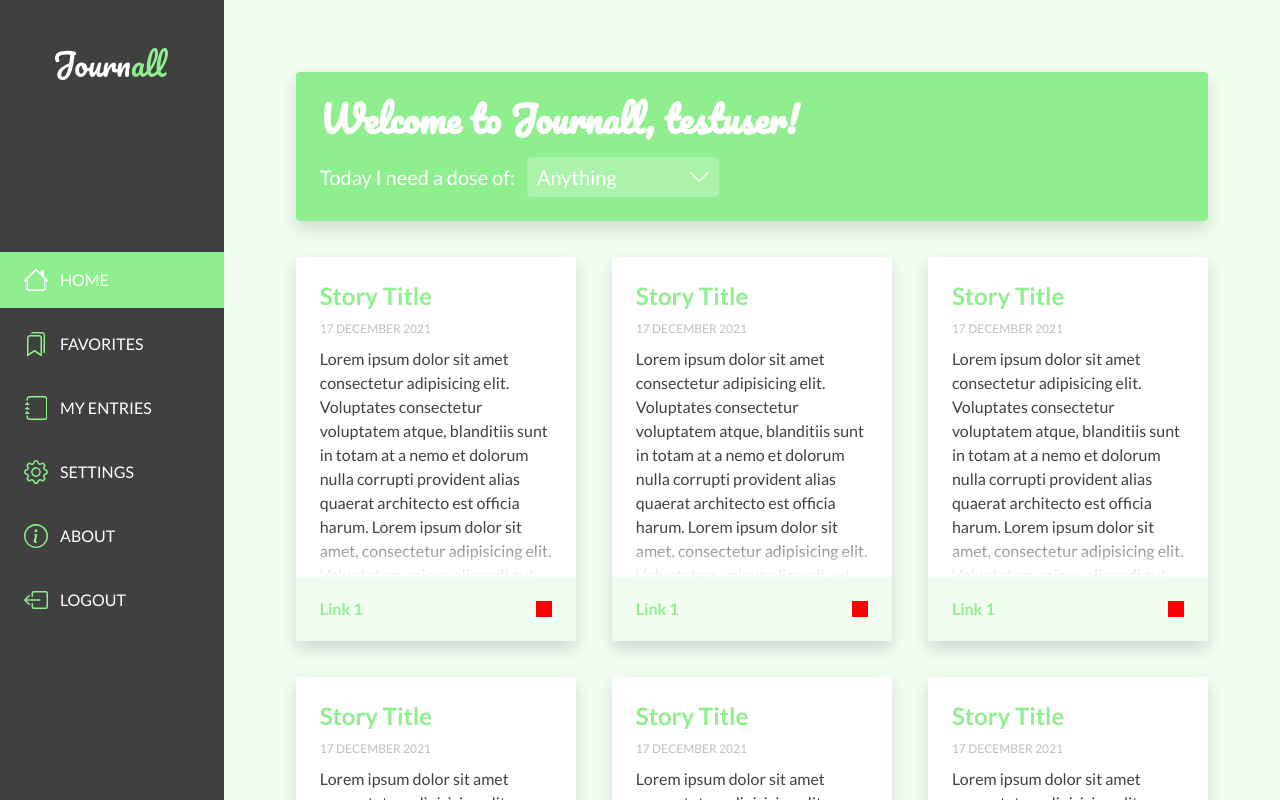
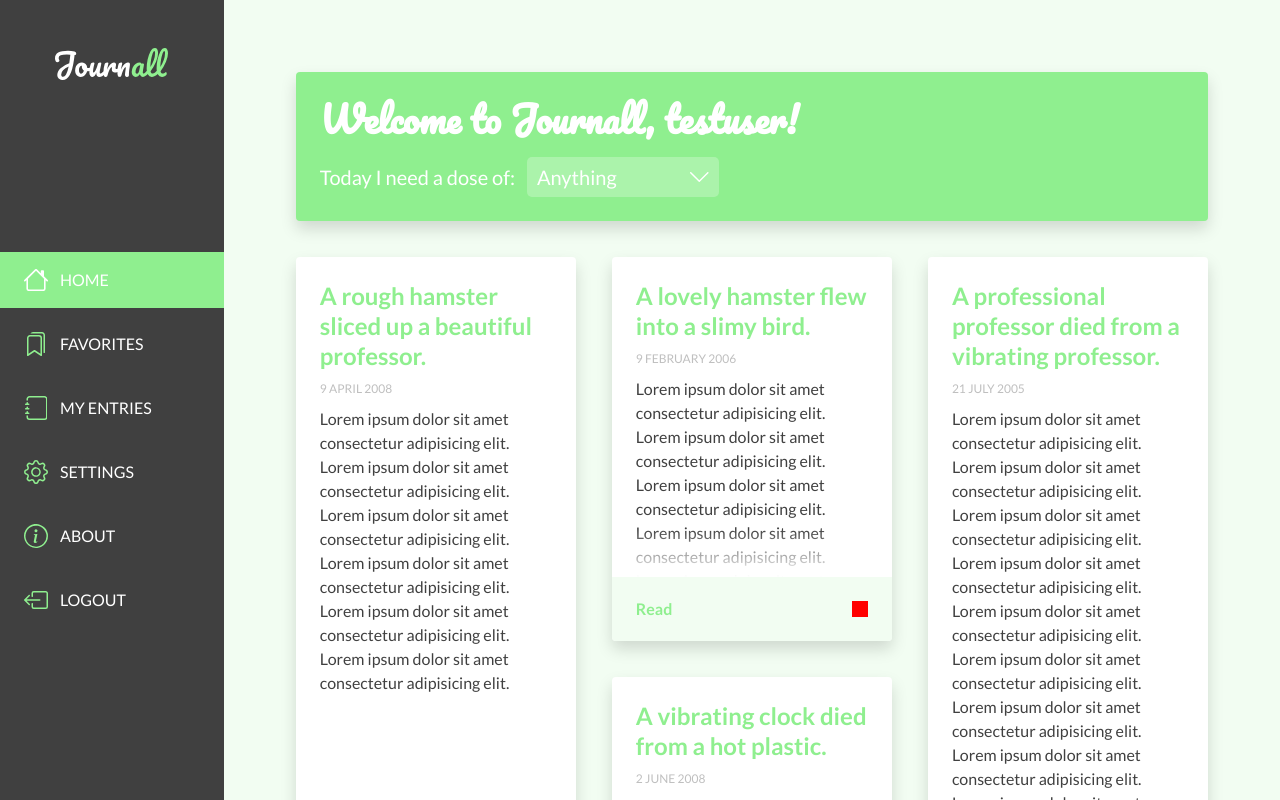
Before and after one commit to daniel-g-p/journall-app, a Vue app: page / in a window 1280 px wide. Built offline with nearby package versions, Linux system fonts and the light colour scheme.

Commit message:
connect the entry data to the base entry component

```diff
--- a/src/components/BaseCard.vue
+++ b/src/components/BaseCard.vue
@@ -1,8 +1,30 @@
 <template>
-   <div class="card">
+   <div class="card" v-bind:class="modifiedClass">
       <slot></slot>
    </div>
 </template>
+
+<script>
+export default {
+   props: {
+      modifier: {
+         type: String,
+         required: false,
+      },
+   },
+   computed: {
+      modifiedClass() {
+         let output = {};
+         if (this.modifier === "horizontal") {
+            output = { "card--horizontal": true };
+         } else if (this.modifier === "vertical") {
+            output = { "card--vertical": true };
+         }
+         return output;
+      },
+   },
+};
+</script>
 
 <style lang="scss" scoped>
 @import "../scss/abstracts.scss";
@@ -14,5 +36,15 @@
    @include responsive($screen-mobile-m) {
       padding: 1.5rem;
    }
+   &--horizontal {
+      @include responsive($screen-tablet-s) {
+         grid-column: span 2;
+      }
+   }
+   &--vertical {
+      @include responsive($screen-tablet-s) {
+         grid-row: span 2;
+      }
+   }
 }
 </style>
--- a/src/components/BaseEntry.vue
+++ b/src/components/BaseEntry.vue
@@ -1,25 +1,64 @@
 <template>
-   <base-card class="entry">
-      <h2 class="entry__heading">Story Title</h2>
-      <div class="entry__date">17 December 2021</div>
+   <base-card class="entry" v-bind:modifier="entryClass">
+      <h2 class="entry__heading">{{ title }}</h2>
+      <div class="entry__date">
+         {{ date.day }} {{ date.month }} {{ date.year }}
+      </div>
       <p class="entry__preview">
-         Lorem ipsum dolor sit amet consectetur adipisicing elit. Voluptates
-         consectetur voluptatem atque, blanditiis sunt in totam at a nemo et
-         dolorum nulla corrupti provident alias quaerat architecto est officia
-         harum. Lorem ipsum dolor sit amet, consectetur adipisicing elit.
-         Voluptatem, minus eligendi aut molestias repellendus perferendis quia
-         libero rerum a? Sit iure odio, suscipit architecto quod deserunt ullam
-         esse vitae error!
+         {{ content }}
       </p>
       <div class="entry__overlay"></div>
       <div class="entry__controls">
          <div class="entry__links">
-            <a href="/" class="entry__link">Link 1</a>
+            <a v-bind:href="id" class="entry__link">Read</a>
          </div>
          <div class="entry__like"></div>
       </div>
    </base-card>
 </template>
+
+<script>
+export default {
+   props: {
+      title: {
+         type: String,
+         required: true,
+      },
+      date: {
+         type: Object,
+         required: true,
+      },
+      content: {
+         type: String,
+         required: true,
+      },
+      id: {
+         type: String,
+         required: true,
+      },
+      totalLikes: {
+         type: Number,
+         required: true,
+      },
+   },
+   data() {
+      return {
+         randomNumber: Math.floor(Math.random() * 4),
+      };
+   },
+   computed: {
+      entryClass() {
+         let output;
+         if (this.randomNumber === 0) {
+            output = "horizontal";
+         } else if (this.randomNumber === 1) {
+            output = "vertical";
+         }
+         return output;
+      },
+   },
+};
+</script>
 
 <style lang="scss" scoped>
 @import "../scss/abstracts.scss";
@@ -27,7 +66,6 @@
 .entry {
    position: relative;
    width: 100%;
-   height: 24rem;
    overflow: hidden;
    &__heading {
       font-size: 1.5rem;
--- a/src/components/BaseGrid.vue
+++ b/src/components/BaseGrid.vue
@@ -4,6 +4,11 @@
          class="grid__item"
          v-for="item in content"
          v-bind:key="item.id"
+         v-bind:title="item.title"
+         v-bind:date="item.date"
+         v-bind:content="item.content"
+         v-bind:id="item.id"
+         v-bind:totalLikes="item.likes.total"
       >
       </base-entry>
    </section>
@@ -28,6 +33,8 @@ export default {
    gap: 1rem;
    padding: 1rem 0;
    grid-template-columns: repeat(auto-fit, minmax(15rem, 1fr));
+   grid-auto-rows: 24rem;
+   grid-auto-flow: dense;
    @include responsive($screen-mobile-m) {
       padding: 1.5rem 0;
       gap: 1.5rem;
@@ -48,7 +55,6 @@ export default {
    &__item {
       display: block;
       width: 100%;
-      height: 20rem;
       background-color: $color-white;
    }
 }
```
